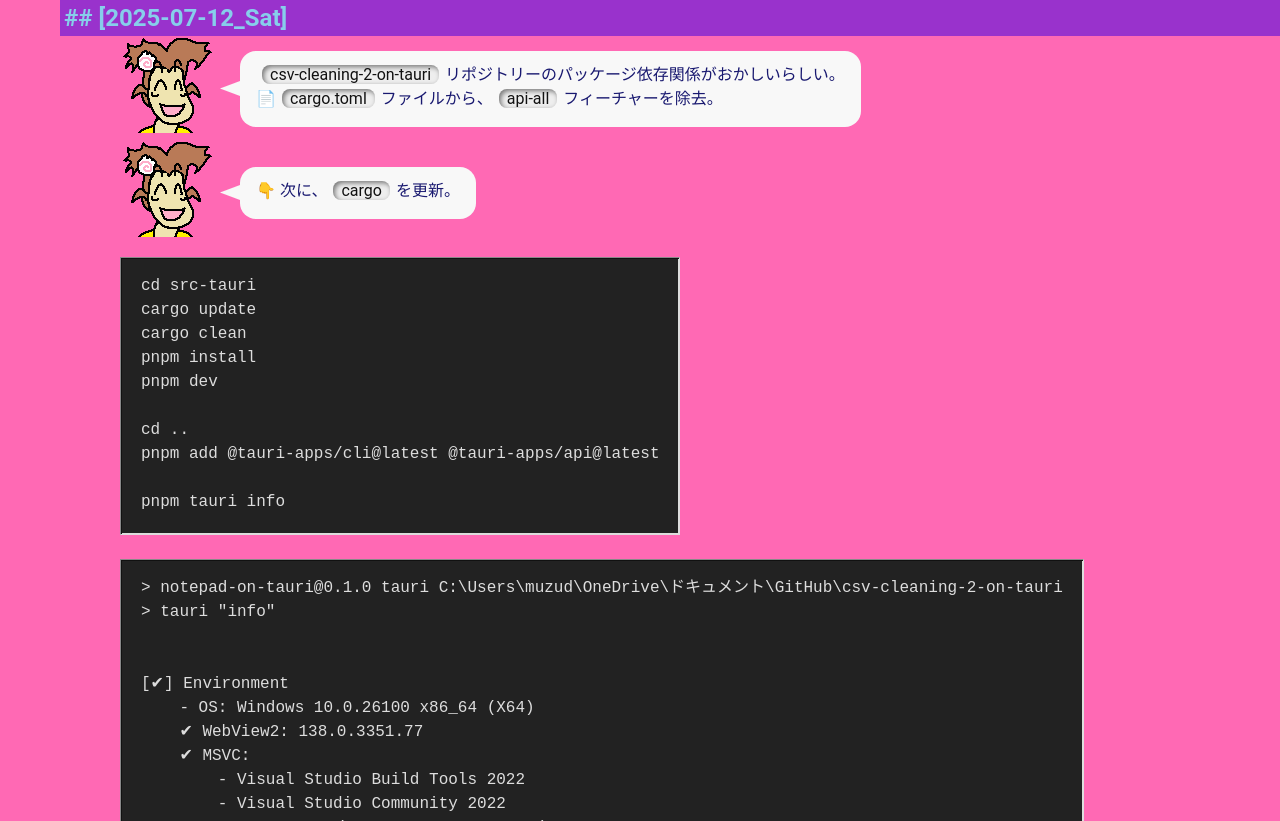
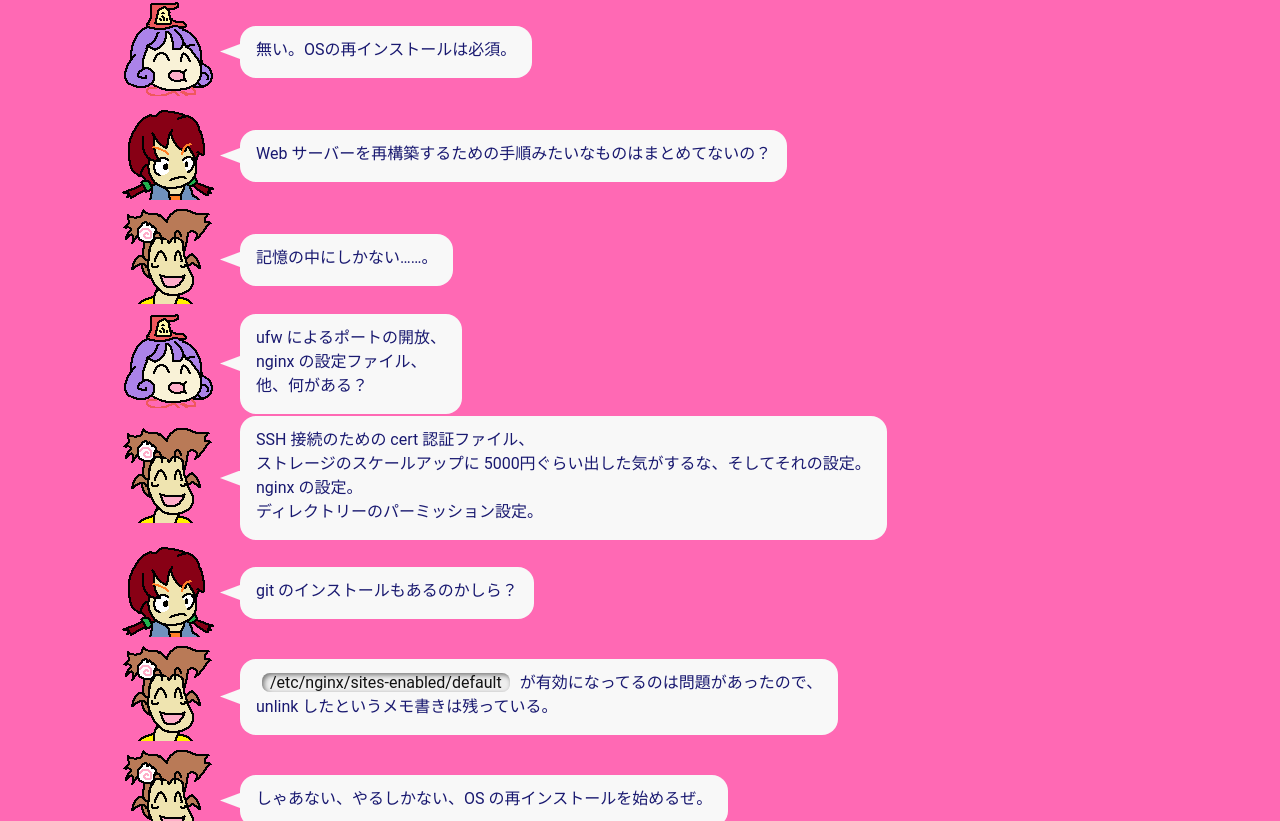
Before and after one commit to muzudho/Warabenture-2025, a Nuxt app: page / in a window 1280 px wide. Shown: the part 5919-6740 px from the top of the page. Built offline with nearby package versions, Linux system fonts and the light colour scheme.

Commit message:
ジャーナル追加。 OS の再インストール。

```diff
--- a/pages/index.vue
+++ b/pages/index.vue
@@ -299,6 +299,84 @@ pnpm install</pre>
             <div class="baloon-tail"></div>
             <div class="baloon">
                 スタートアップ時でなくても、今スクリプトを実行することはできないの？
+            </div>
+        </div>
+        <div class="talk">
+            <div class="face-container">
+                <img src="@/assets/img/202506__character__01--2013-kifuwarabe-o1o1o0.png" />
+            </div>
+            <div class="baloon-tail"></div>
+            <div class="baloon">
+                無い。OSの再インストールは必須。
+            </div>
+        </div>
+        <div class="talk">
+            <div class="face-container">
+                <img src="@/assets/img/202506__character__01--2025-hiyoko-o1o1o0.png" />
+            </div>
+            <div class="baloon-tail"></div>
+            <div class="baloon">
+                Web サーバーを再構築するための手順みたいなものはまとめてないの？
+            </div>
+        </div>
+        <div class="talk">
+            <div class="face-container">
+                <img src="@/assets/img/202506__character__01--1951-kifuwarabeNoOton-o1o2o0.png" />
+            </div>
+            <div class="baloon-tail"></div>
+            <div class="baloon">
+                記憶の中にしかない……。
+            </div>
+        </div>
+        <div class="talk">
+            <div class="face-container">
+                <img src="@/assets/img/202506__character__01--2013-kifuwarabe-o1o1o0.png" />
+            </div>
+            <div class="baloon-tail"></div>
+            <div class="baloon">
+                ufw によるポートの開放、<br/>
+                nginx の設定ファイル、<br/>
+                他、何がある？
+            </div>
+        </div>
+        <div class="talk">
+            <div class="face-container">
+                <img src="@/assets/img/202506__character__01--1951-kifuwarabeNoOton-o1o2o0.png" />
+            </div>
+            <div class="baloon-tail"></div>
+            <div class="baloon">
+                SSH 接続のための cert 認証ファイル、<br/>
+                ストレージのスケールアップに 5000円ぐらい出した気がするな、そしてそれの設定。<br/>
+                nginx の設定。<br/>
+                ディレクトリーのパーミッション設定。
+            </div>
+        </div>
+        <div class="talk">
+            <div class="face-container">
+                <img src="@/assets/img/202506__character__01--2025-hiyoko-o1o1o0.png" />
+            </div>
+            <div class="baloon-tail"></div>
+            <div class="baloon">
+                git のインストールもあるのかしら？
+            </div>
+        </div>
+        <div class="talk">
+            <div class="face-container">
+                <img src="@/assets/img/202506__character__01--1951-kifuwarabeNoOton-o1o2o0.png" />
+            </div>
+            <div class="baloon-tail"></div>
+            <div class="baloon">
+                <span class="code-w">/etc/nginx/sites-enabled/default</span> が有効になってるのは問題があったので、<br/>
+                unlink したというメモ書きは残っている。
+            </div>
+        </div>
+        <div class="talk">
+            <div class="face-container">
+                <img src="@/assets/img/202506__character__01--1951-kifuwarabeNoOton-o1o2o0.png" />
+            </div>
+            <div class="baloon-tail"></div>
+            <div class="baloon">
+                しゃあない、やるしかない、OS の再インストールを始めるぜ。
             </div>
         </div>
     </div>
```
Also changed, not shown: docs_dev/logbook.md (+5 -0 lines).
